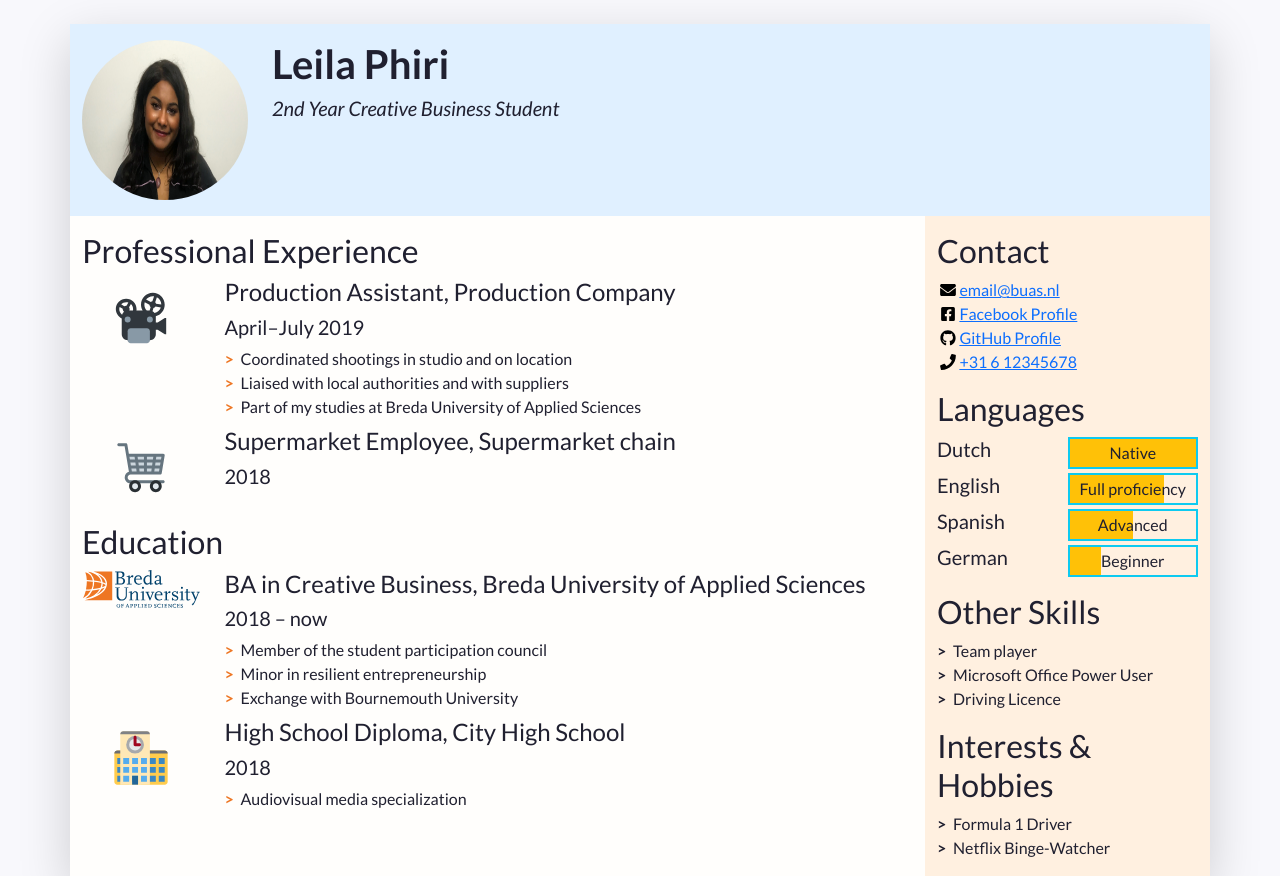
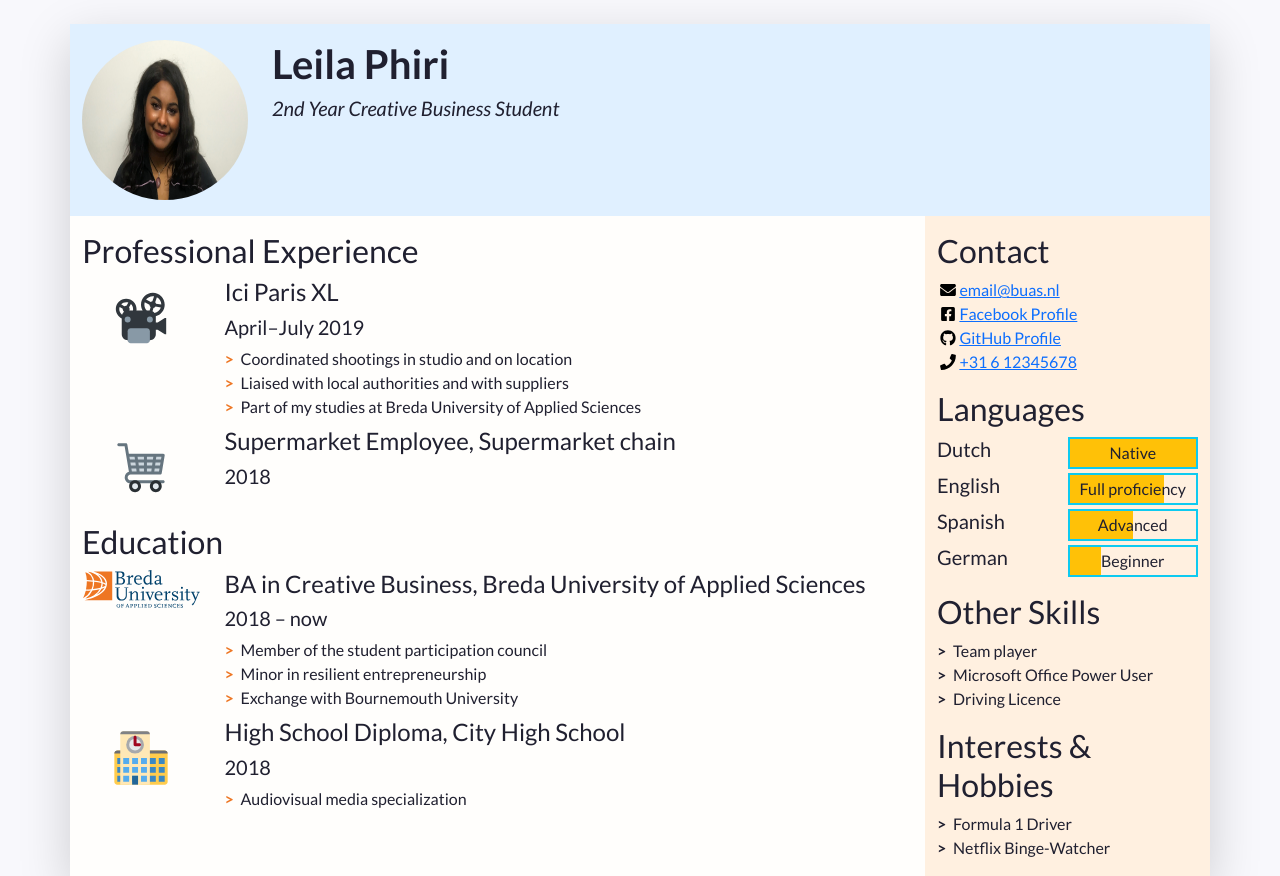
Before and after one commit to leilamoon22/Mycv, a plain HTML site: page index.html in a window 1280 px wide. Shown: the top 876 px of the page. Drawn offline with nearby package versions, Linux system fonts and the light colour scheme.

Commit message:
added work

```diff
--- a/index.html
+++ b/index.html
@@ -89,7 +89,7 @@
                   <img class="biography-logo mw-100 d-block mx-auto" src="images/employers/projector.svg" alt="Company logo" width="80">
                 </div>
                 <div class="biography-contents col-9 col-sm-10 col-md-9 col-lg-10">
-                  <h4>Production Assistant, Production Company</h4>
+                  <h4>Ici Paris XL&nbsp;</h4>
                   <h5>April&ndash;July 2019</h5>
                   <!-- Use the list below to talk about your achievements -->
                   <ul class="biography-details list-unstyled">
```
